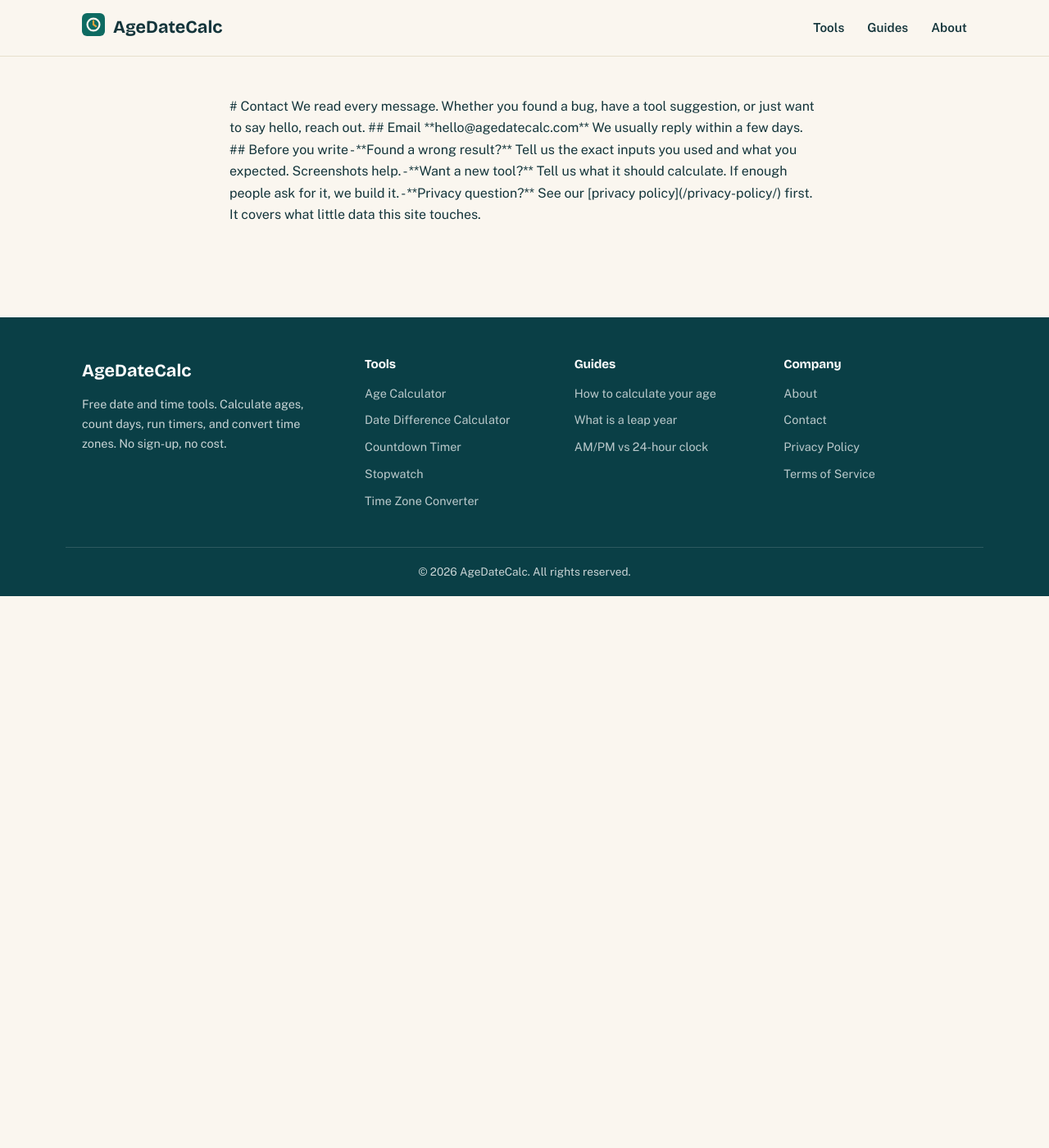
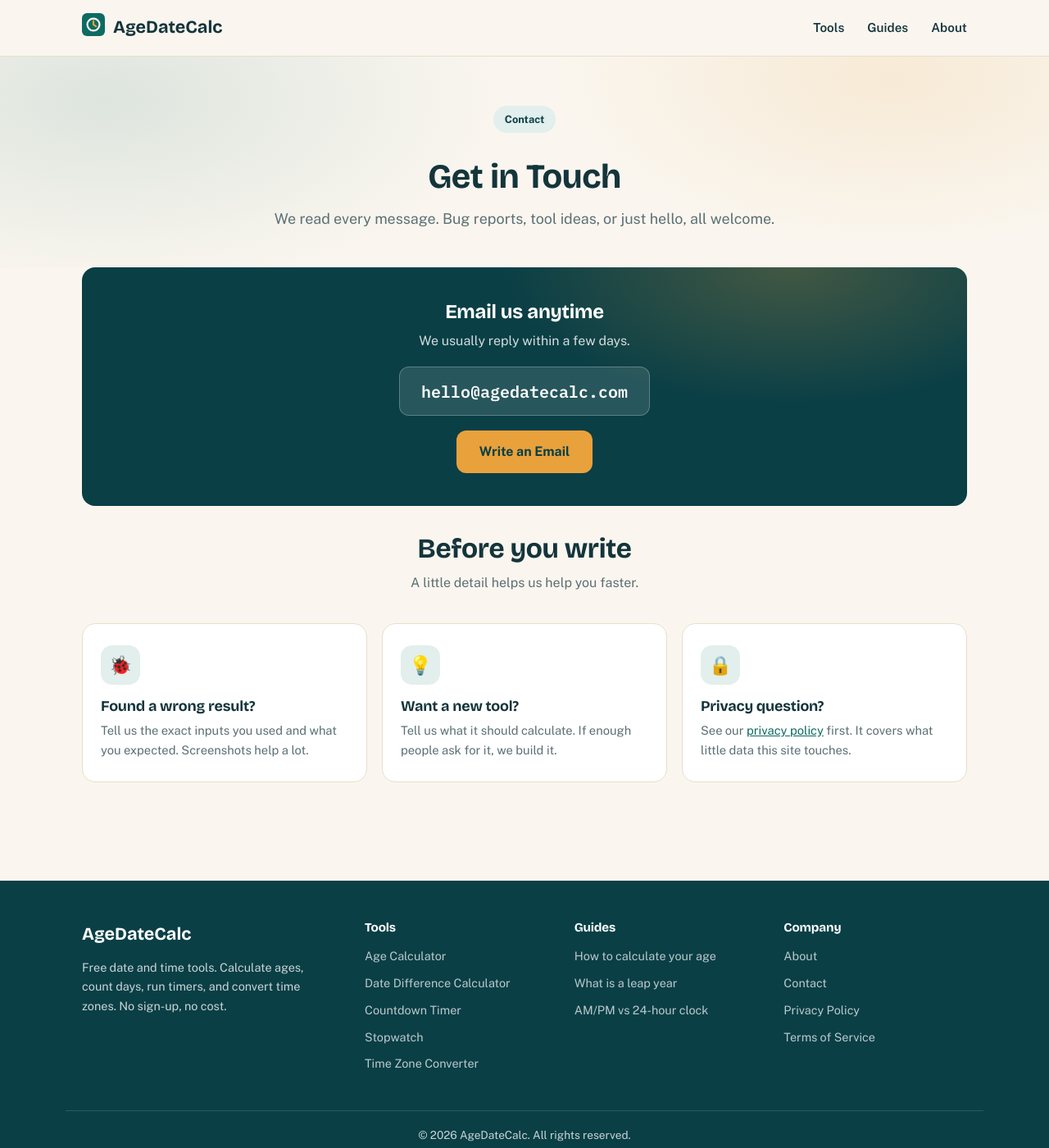
Before and after one commit to zaidmeo09-dhangal/agedatecalc, a Jekyll site: the page built from contact.md, in a window 1280 px wide and 1400 px high. Shown: the whole window at 82% size. Built offline with Jekyll 4.4.1, drawn with Linux system fonts in a browser that asks for light colours.

Commit message:
Redesign contact.md with full page design

```diff
--- a/contact.md
+++ b/contact.md
@@ -5,22 +5,43 @@ description: Get in touch with the AgeDateCalc team for feedback, questions, or
 permalink: /contact/
 ---
 
-<div class="prose">
+<section class="page-hero">
+  <div class="wrap">
+    <span class="badge">Contact</span>
+    <h1>Get in Touch</h1>
+    <p class="lead">We read every message. Bug reports, tool ideas, or just hello, all welcome.</p>
+  </div>
+</section>
 
-# Contact
+<section class="section" style="padding-top:0">
+  <div class="wrap">
 
-We read every message. Whether you found a bug, have a tool suggestion, or just want to say hello, reach out.
+    <div class="mail-card">
+      <h2>Email us anytime</h2>
+      <p>We usually reply within a few days.</p>
+      <a class="mail-addr" href="mailto:hello@agedatecalc.com">hello@agedatecalc.com</a>
+      <p style="margin-bottom:0"><a class="btn btn-amber" href="mailto:hello@agedatecalc.com">Write an Email</a></p>
+    </div>
 
-## Email
+    <h2 class="section-title">Before you write</h2>
+    <p class="section-sub">A little detail helps us help you faster.</p>
+    <div class="tools-grid">
+      <div class="tool-card">
+        <div class="tool-icon">🐞</div>
+        <h3>Found a wrong result?</h3>
+        <p>Tell us the exact inputs you used and what you expected. Screenshots help a lot.</p>
+      </div>
+      <div class="tool-card">
+        <div class="tool-icon">💡</div>
+        <h3>Want a new tool?</h3>
+        <p>Tell us what it should calculate. If enough people ask for it, we build it.</p>
+      </div>
+      <div class="tool-card">
+        <div class="tool-icon">🔒</div>
+        <h3>Privacy question?</h3>
+        <p>See our <a href="{{ '/privacy-policy/' | relative_url }}">privacy policy</a> first. It covers what little data this site touches.</p>
+      </div>
+    </div>
 
-**hello@agedatecalc.com**
-
-We usually reply within a few days.
-
-## Before you write
-
-- **Found a wrong result?** Tell us the exact inputs you used and what you expected. Screenshots help.
-- **Want a new tool?** Tell us what it should calculate. If enough people ask for it, we build it.
-- **Privacy question?** See our [privacy policy](/privacy-policy/) first. It covers what little data this site touches.
-
-</div>
+  </div>
+</section>
```
